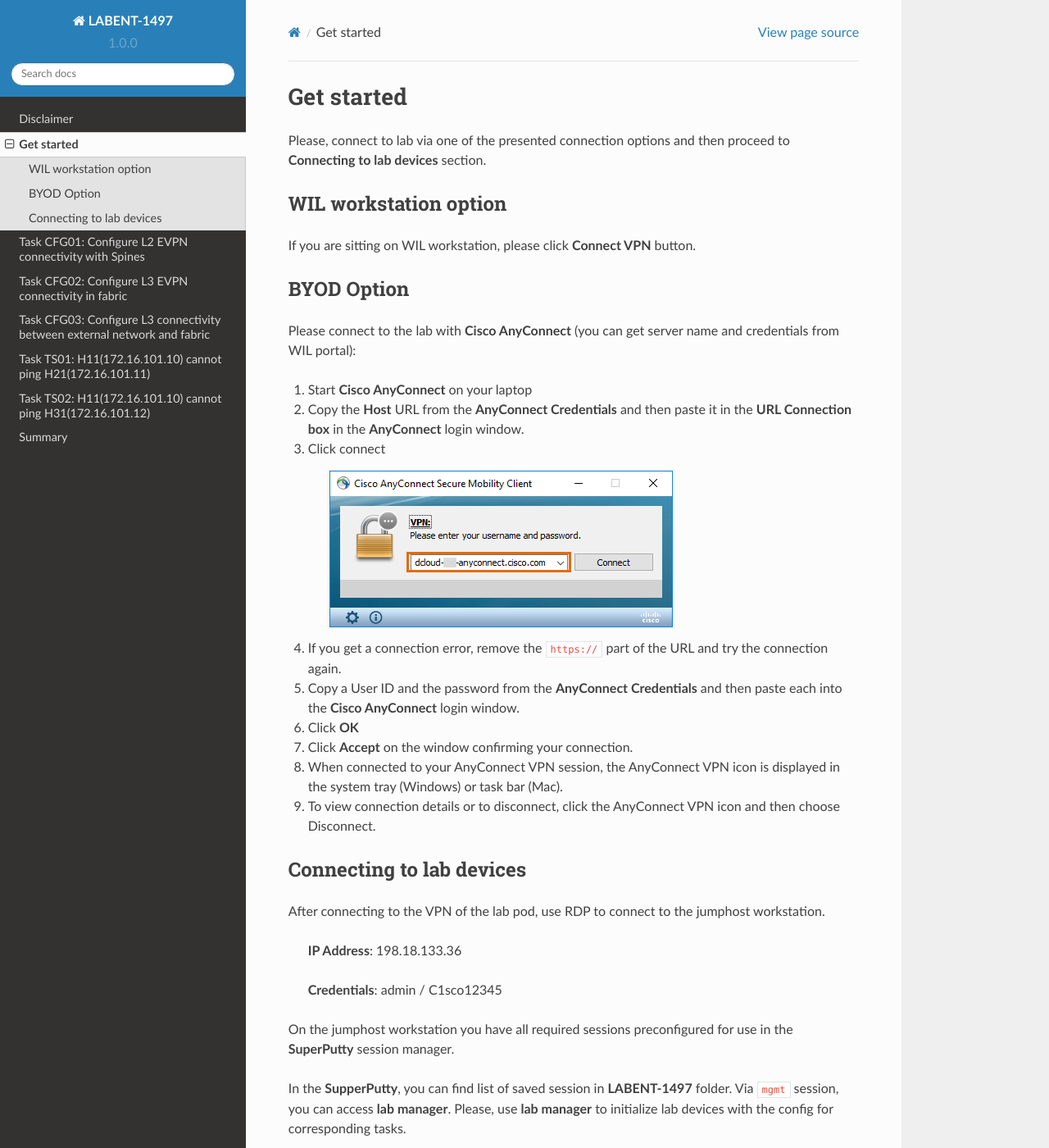
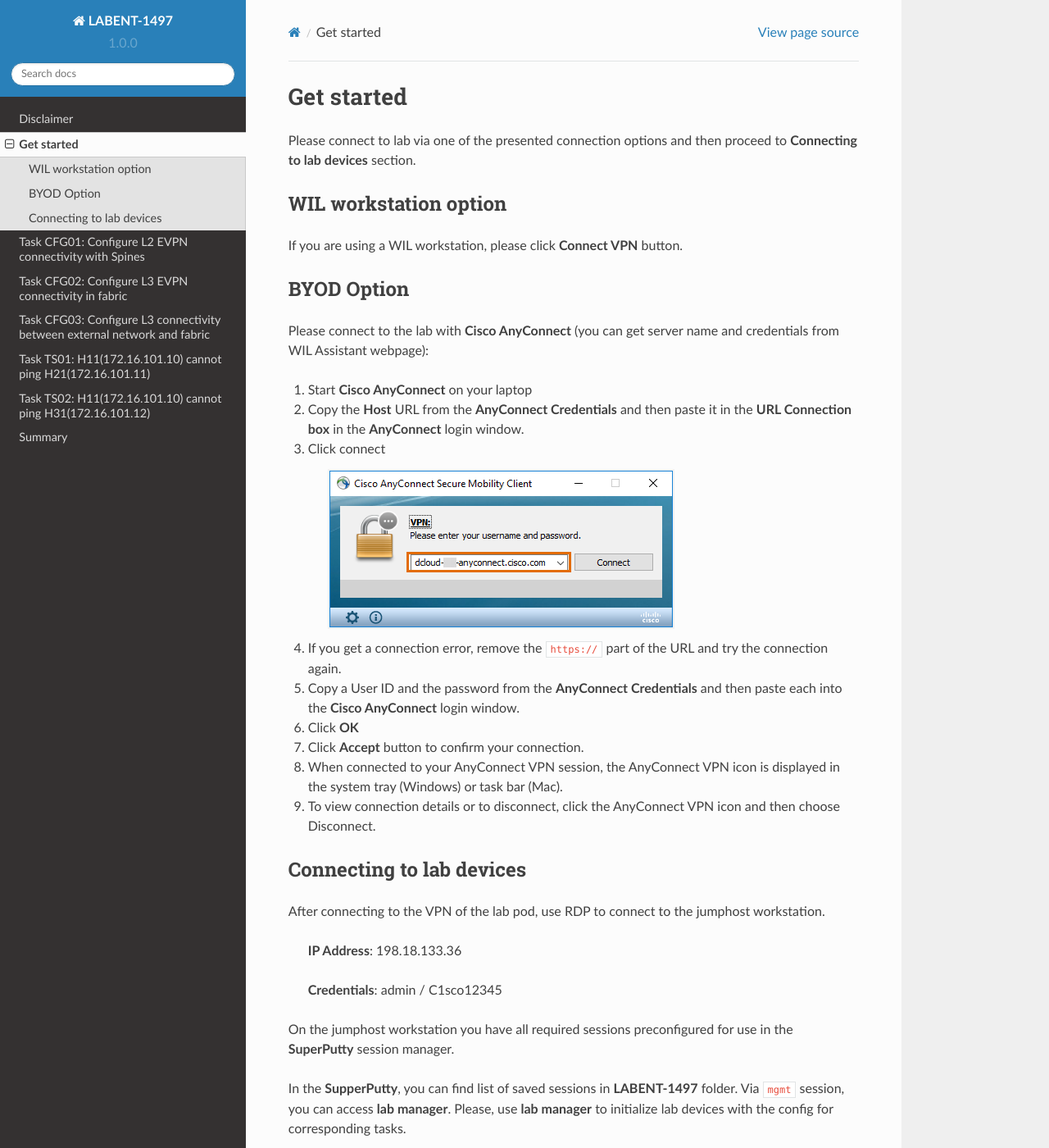
Before and after one commit to dvishchu/labent-1497, a Sphinx documentation site: the page built from docs/source/intro.rst, in a window 1280 px wide and 1400 px high. Shown: the whole window at 82% size. Built offline with Sphinx 7.4.7 and the Read the Docs theme 2.0.0, drawn with Linux system fonts in a browser that asks for light colours; some of the changed text lies outside the part shown.

Commit message:
Update intro.rst with some corrections to the text

```diff
--- a/docs/source/intro.rst
+++ b/docs/source/intro.rst
@@ -1,17 +1,17 @@
 Get started
 ===============
 
-Please, connect to lab via one of the presented connection options and then proceed to **Connecting to lab devices** section.
+Please connect to lab via one of the presented connection options and then proceed to **Connecting to lab devices** section.
 
 WIL workstation option
 **********************
 
-If you are sitting on WIL workstation, please click **Connect VPN** button.
+If you are using a WIL workstation, please click **Connect VPN** button.
 
 BYOD Option
 ***********
 
-Please connect to the lab with **Cisco AnyConnect** (you can get server name and credentials from WIL portal):
+Please connect to the lab with **Cisco AnyConnect** (you can get server name and credentials from WIL Assistant webpage):
 
 #. Start **Cisco AnyConnect** on your laptop
 #. Copy the **Host** URL from the **AnyConnect Credentials** and then paste it in the **URL Connection box** in the **AnyConnect** login window.
@@ -22,7 +22,7 @@
 #. If you get a connection error, remove the ``https://`` part of the URL and try the connection again.
 #. Copy a User ID and the password from the **AnyConnect Credentials** and then paste each into the **Cisco AnyConnect** login window.
 #. Click **OK**
-#. Click **Accept** on the window confirming your connection.
+#. Click **Accept** button to confirm your connection.
 #. When connected to your AnyConnect VPN session, the AnyConnect VPN icon is displayed in the system tray (Windows) or task bar (Mac).
 #. To view connection details or to disconnect, click the AnyConnect VPN icon and then choose Disconnect.
 
@@ -37,11 +37,11 @@
 
 On the jumphost workstation you have all required sessions preconfigured for use in the **SuperPutty** session manager.
 
-In the **SupperPutty**, you can find list of saved session in **LABENT-1497** folder. Via ``mgmt`` session, you can access **lab manager**. Please, use **lab manager** to initialize lab devices with the config for corresponding tasks.
+In the **SupperPutty**, you can find list of saved sessions in **LABENT-1497** folder. Via ``mgmt`` session, you can access **lab manager**. Please, use **lab manager** to initialize lab devices with the config for corresponding tasks.
 
 You can open connections to all lab devices by selecting **Connect All** in the right-click menu on **devices** folder.
 
 .. image:: assets/super_putty.png
 
 .. note::
-    See the network topology and follow the guide to complete the lab tasks. At the beginning of each task come back to **lab manager** session to re-initialize lab devices with config for that specific task.
+    See the network topology and follow the guide to complete the lab tasks. Make sure at the beginning of each task to come back to **lab manager** session to re-initialize lab devices with config for that specific task.
```
